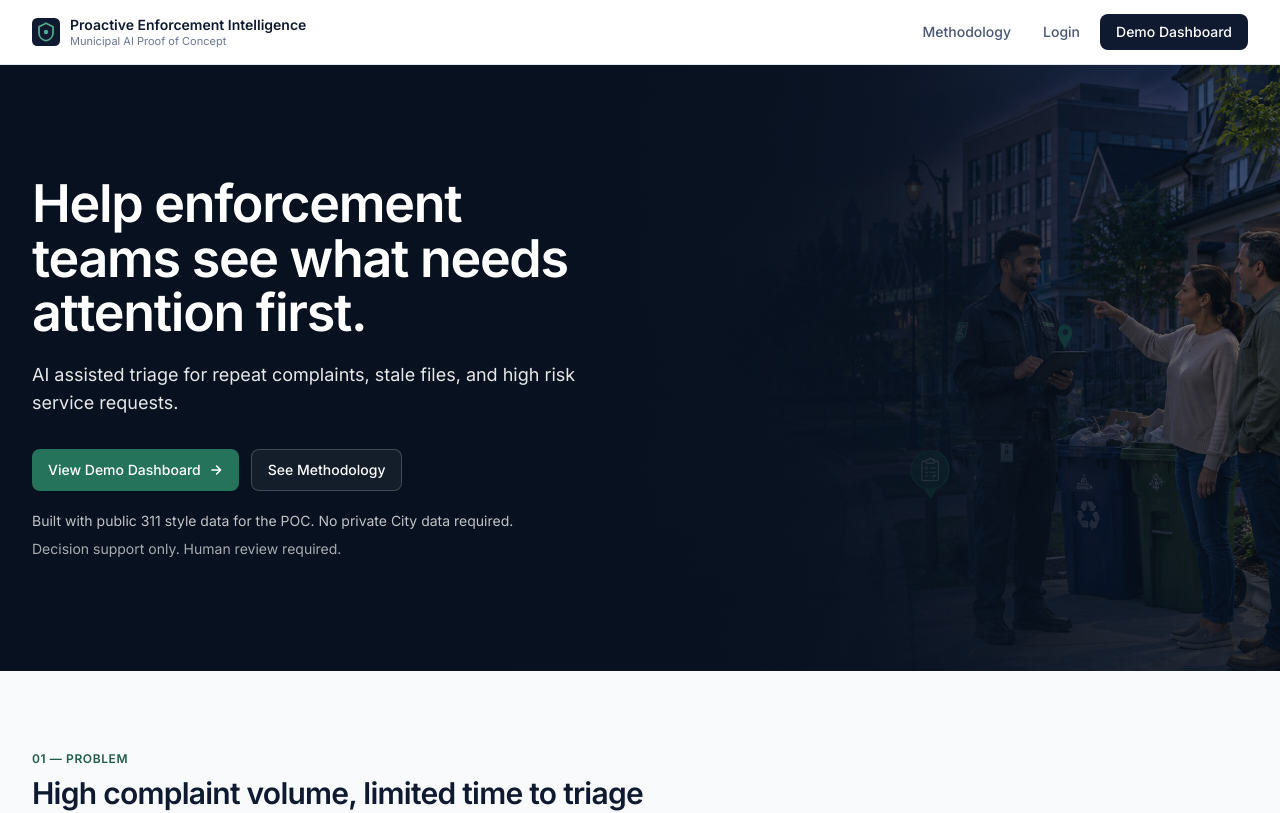
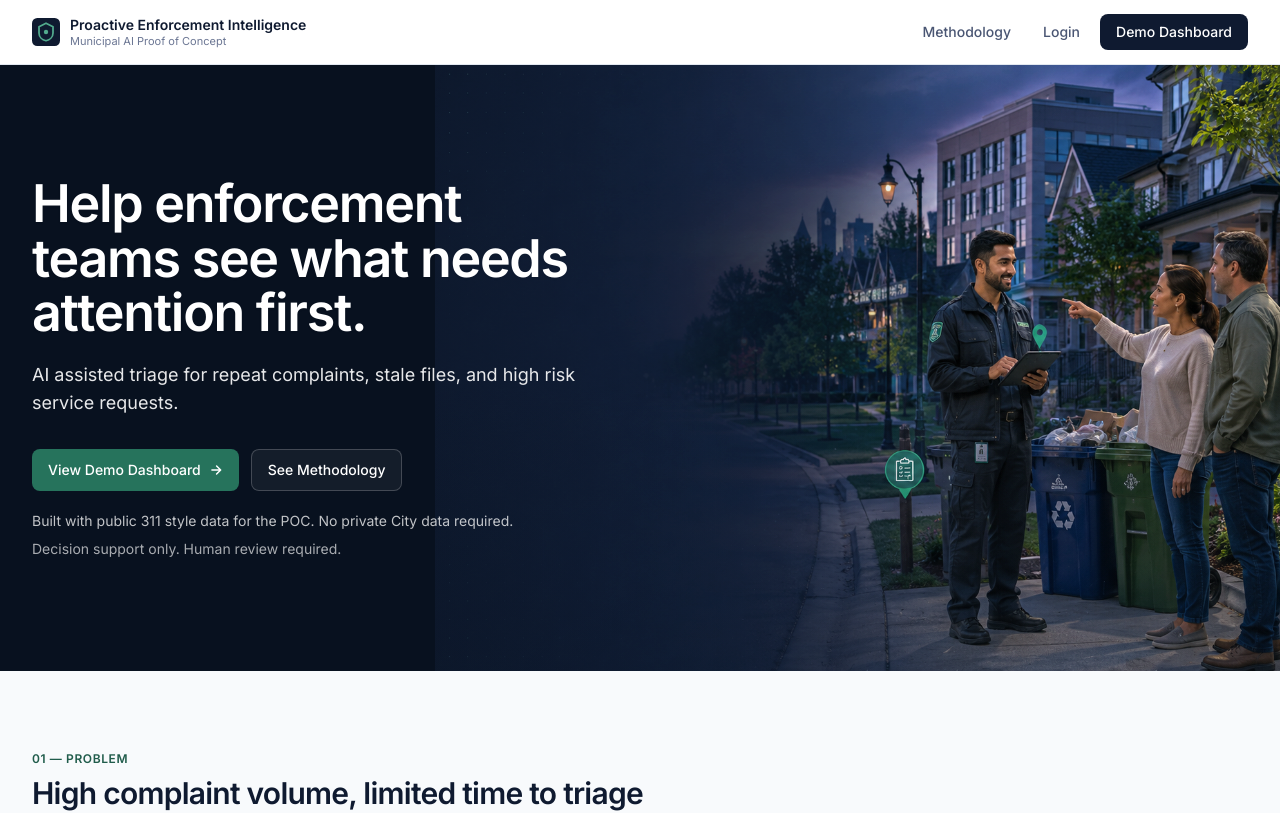
Before and after one commit to umerqur/BramptonPOC, a React (Vite) app: page / in a window 1280 px wide. Shown: the top 813 px of the page. Built offline with nearby package versions, Linux system fonts and the light colour scheme; no server answers.

Commit message:
Brighten hero image and lighten navy overlays on landing page

```diff
--- a/src/pages/LandingPage.tsx
+++ b/src/pages/LandingPage.tsx
@@ -17,22 +17,19 @@ export default function LandingPage() {
       <section className="relative overflow-hidden bg-navy-950 text-white">
         {/* Image as a right-side background layer on desktop, blended into the
             navy via a left-to-right gradient. Hidden on mobile (shown below). */}
-        <div className="pointer-events-none absolute inset-y-0 right-0 z-0 hidden w-[62%] lg:block">
+        <div className="pointer-events-none absolute inset-y-0 right-0 z-0 hidden w-[66%] lg:block">
           <img
             src="/images/brampton-poc-hero.png"
             alt=""
             aria-hidden="true"
-            className="h-full w-full object-cover opacity-85 brightness-110 contrast-105"
+            className="h-full w-full object-cover opacity-100 brightness-125 contrast-110 saturate-110"
           />
-          {/* Strong navy gradient on the left so the headline stays readable,
-              fading to mostly clear on the right to reveal the image. */}
-          <div className="absolute inset-0 bg-gradient-to-r from-navy-950 via-navy-950/70 to-navy-950/15" />
-          <div className="absolute inset-0 bg-gradient-to-t from-navy-950/45 via-transparent to-navy-950/20" />
         </div>
 
         {/* Left-anchored overlay to keep headline text readable, fading out
             on the right so the image remains visible. */}
-        <div className="absolute inset-0 z-10 bg-gradient-to-r from-navy-950 via-navy-950/88 to-navy-950/20" />
+        <div className="absolute inset-0 z-10 bg-gradient-to-r from-navy-950 from-[0%] via-navy-950/92 via-[43%] to-navy-950/5 to-[72%]" />
+        <div className="absolute inset-0 z-10 bg-gradient-to-t from-navy-950/25 via-transparent to-transparent" />
 
         <div className="container-page relative z-20 py-20 lg:py-28">
           <div className="relative z-20 max-w-xl">
```
